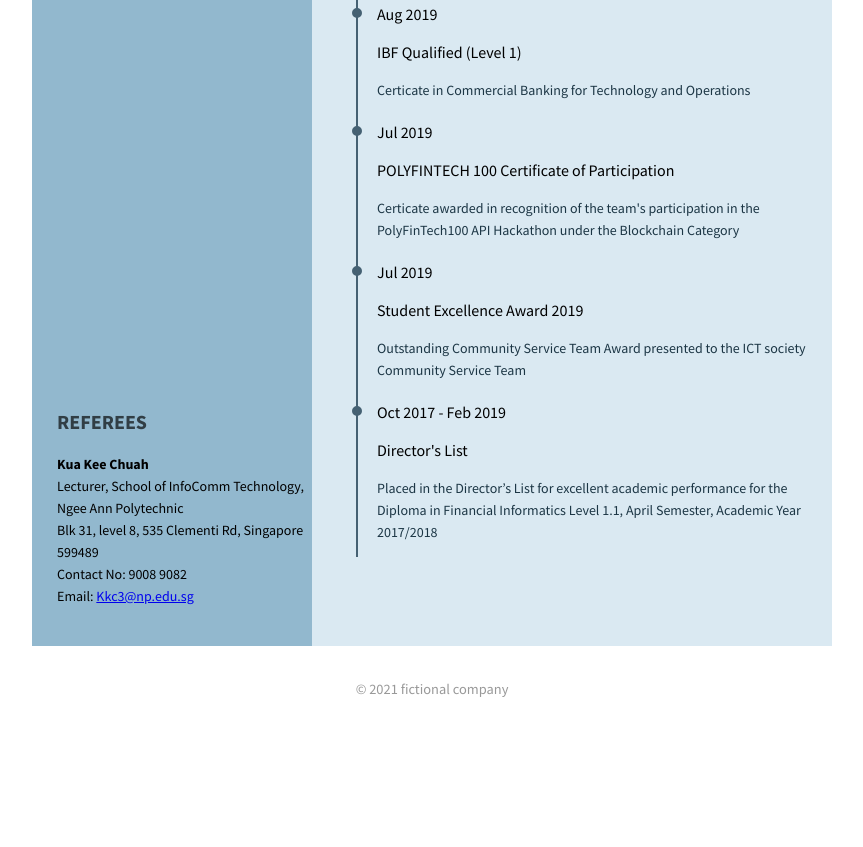
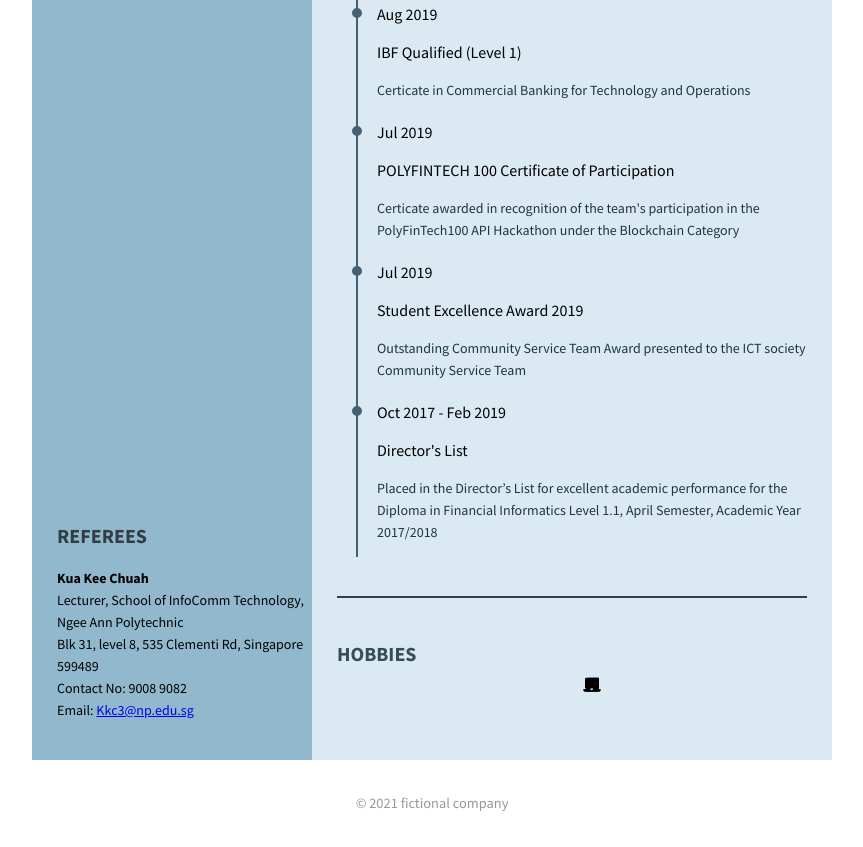
Before and after one commit to Liseon617/My-Website, a website: page views/resume.html in a window 1280 px wide. Shown: the part 1930-2777 px from the top of the page, without its empty margins (208-1071 px from the left). Before the commit the page ends 2663 px from the top, so only its background shows below. Drawn offline with nearby package versions, Linux system fonts and the light colour scheme; files that its build step writes are made by us from their sources; no server answers; files whose address does not match are found by name.

Commit message:
font change

```diff
--- a/views/resume.html
+++ b/views/resume.html
@@ -5,7 +5,7 @@
     <meta name="viewport" content="width=device-width, initial-scale=1.0">
     <link rel="preconnect" href="https://fonts.gstatic.com">
     <link href="https://fonts.googleapis.com/css2?family=Source+Sans+Pro:ital,wght@0,400;0,700;1,400&display=swap" rel="stylesheet">
-    <script src="https://kit.fontawesome.com/55711eed63.js" crossorigin="anonymous"></script>
+    <link rel="stylesheet" href="https://use.fontawesome.com/releases/v5.15.3/css/all.css" integrity="sha384-SZXxX4whJ79/gErwcOYf+zWLeJdY/qpuqC4cAa9rOGUstPomtqpuNWT9wdPEn2fk" crossorigin="anonymous">
     <link href="css/template.css" rel="stylesheet" type="text/css">
     <title>Resume/CV</title>
 </head>
@@ -355,7 +355,7 @@
                         </li>
                     </ul>
                 </div>
-                <!--<div class="resume_item resume_hobby">
+                <div class="resume_item resume_hobby">
                     <div class="title">
                         <p class="bold">Hobbies</p>
                     </div>
@@ -365,7 +365,7 @@
                         <li><i class="fas fa-running" aria-hidden="true"></i></li>
                         <li><i class="fas fa-music" aria-hidden="true"></i></li>
                     </ul>
-                </div>-->
+                </div>
             </div>
         </div>
     </div>
```
Also changed, not shown: views/games.html (+1 -1 lines), views/index.html (+1 -1 lines).
